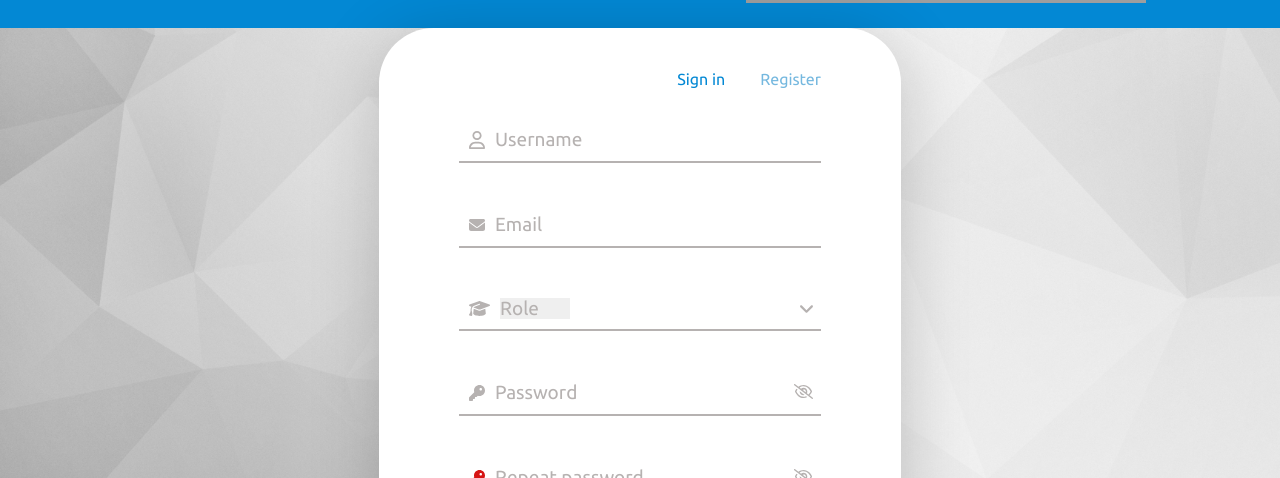
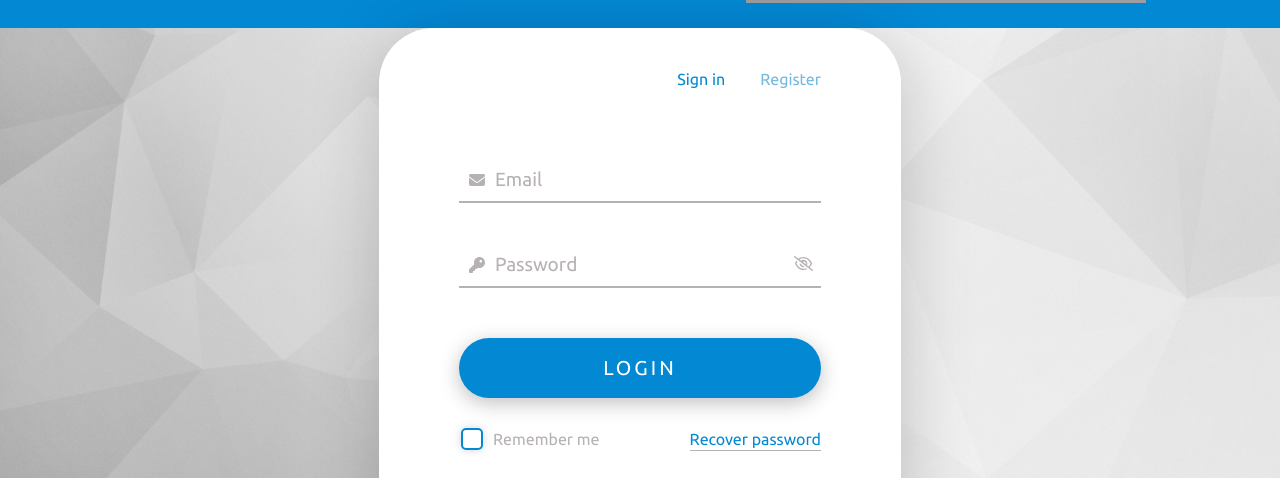
Before and after one commit to zoDLer1/classroom, a React (Create React App) app in the folder react-front/: page /login in a window 1280 px wide. Shown: the part 322-800 px from the top of the page. Built offline with nearby package versions, Linux system fonts and the light colour scheme; grey boxes are pictures that could not be loaded.

Commit message:
created routing

```diff
--- a/react-front/package.json
+++ b/react-front/package.json
@@ -8,6 +8,7 @@
     "@testing-library/user-event": "^13.5.0",
     "react": "^18.2.0",
     "react-dom": "^18.2.0",
+    "react-router-dom": "^6.5.0",
     "react-scripts": "5.0.1",
     "web-vitals": "^2.1.4"
   },
--- a/react-front/src/App.js
+++ b/react-front/src/App.js
@@ -1,9 +1,13 @@
-import Login from './pages/login'
-import Register from './pages/register'
+import Header from './components/header'
+import Routes from './routes'
 
 function App() {
   return (
-    < Register/>
+    <div className='page-root'>
+        <Header />
+        <Routes />
+    </div>
+
   );
 }
 
--- /dev/null
+++ b/react-front/src/components/forms/sign-forms/index.jsx
@@ -0,0 +1,5 @@
+export default () => {
+    return (
+
+    )
+}
--- a/react-front/src/components/header/index.jsx
+++ b/react-front/src/components/header/index.jsx
@@ -1,5 +1,7 @@
 import './css/main.css'
 import './css/navigation.css'
+import { Link } from 'react-router-dom'
+
 
 export default () => {
     return (
--- a/react-front/src/index.js
+++ b/react-front/src/index.js
@@ -2,12 +2,15 @@ import React from 'react';
 import ReactDOM from 'react-dom/client';
 import './index.css';
 import App from './App';
+import { BrowserRouter } from 'react-router-dom';
 import reportWebVitals from './reportWebVitals';
 
 const root = ReactDOM.createRoot(document.getElementById('root'));
 root.render(
   <React.StrictMode>
-    <App />
+    <BrowserRouter>
+      <App />
+    </BrowserRouter>
   </React.StrictMode>
 );
 
--- a/react-front/src/pages/login/css/main.css
+++ b/react-front/src/pages/login/css/main.css
@@ -1,9 +1,7 @@
-.login-form-section .form__page-links {
-    margin-bottom: 70px;
 
-}
 .login-form-section .form__inputs{
     margin-bottom: 50px;
+    margin-top: 40px;
 }
 .login-form-section{
     height: 100%;
--- a/react-front/src/pages/login/index.jsx
+++ b/react-front/src/pages/login/index.jsx
@@ -4,13 +4,8 @@ import './css/main.css'
 
 export default () => {
     return (
-        <div className='page-root'>
-            <Header />
-            <div class="page__section login-form-section">
-                <LoginForm />
-            </div>
-
+        <div class="page__section login-form-section">
+            <LoginForm />
         </div>
-
     )
 }
--- a/react-front/src/pages/register/index.jsx
+++ b/react-front/src/pages/register/index.jsx
@@ -1,16 +1,10 @@
-import Header from 'components/header'
 import RegisterForm from 'components/forms/register-form'
 import './css/main.css'
 
 export default () => {
     return (
-        <div className='page-root'>
-            <Header />
-            <div class="page__section register-form-section">
-                <RegisterForm />
-            </div>
-
+        <div class="page__section register-form-section">
+            <RegisterForm />
         </div>
-
     )
 }
--- /dev/null
+++ b/react-front/src/routes/index.jsx
@@ -0,0 +1,13 @@
+import { Routes, Route } from 'react-router-dom';
+import Login from 'pages/login'
+import Register from 'pages/register'
+
+
+export default () => {
+    return (
+        <Routes>
+          <Route path="/register" element={<Register/>} />
+          <Route path="/login" element={<Login/>} />
+        </Routes>
+    )
+}
```
Also changed, not shown: 1 other file (tests, documents, lock files or other folders).
